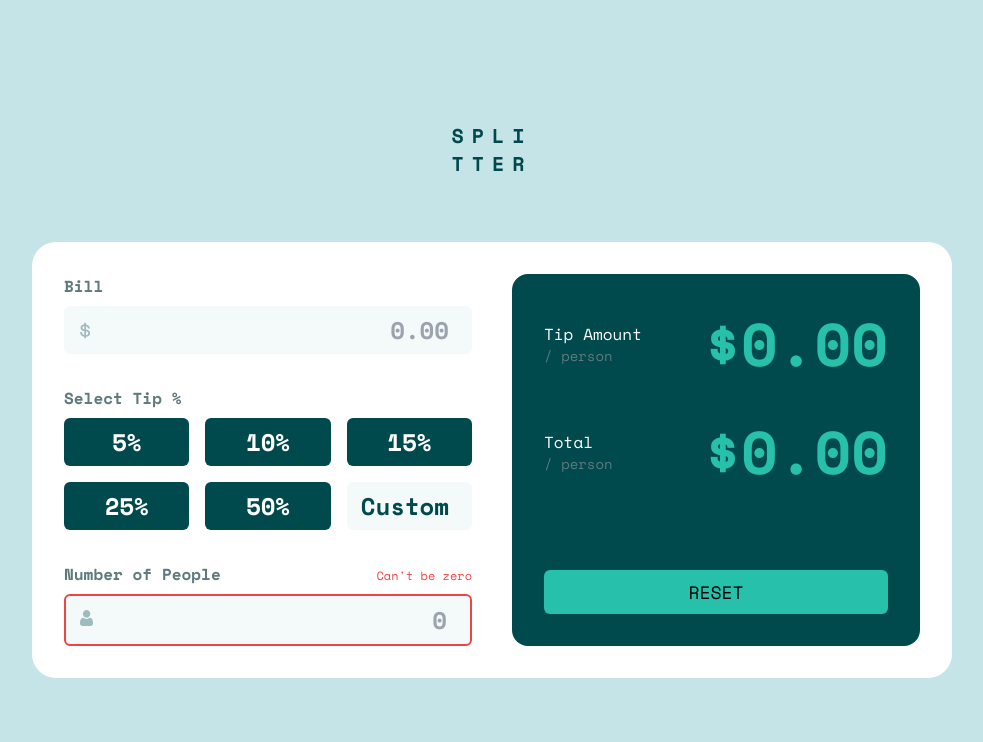
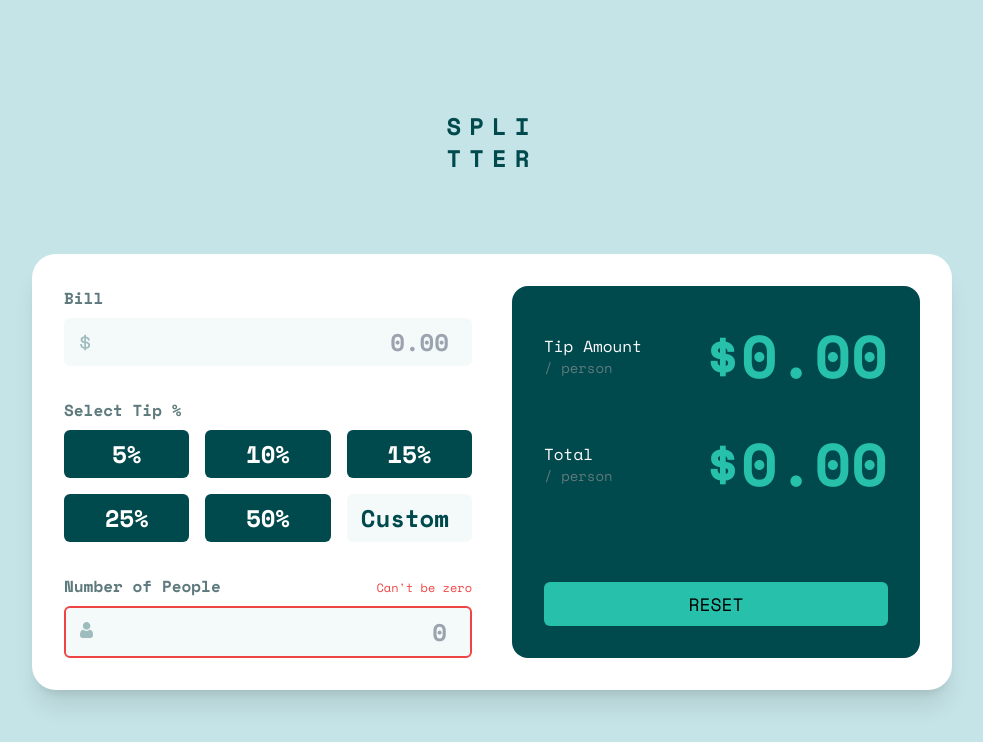
Before and after one commit to mdubelbeis/tip-calculator, a React (Create React App) app: page / in a window 1280 px wide. Shown: the top 742 px of the page, without its empty margins (148-1131 px from the left). Built offline with nearby package versions, Linux system fonts and the light colour scheme.

Commit message:
resized h1/added shadow

```diff
--- a/src/components/App.js
+++ b/src/components/App.js
@@ -55,15 +55,15 @@ const App = () => {
 
   return (
     <div className="flex flex-col h-screen items-center xl:justify-center">
-      <header className="p-8 text-center font-semibold tracking-[8px] xl:pt-0 xl:pb-16">
-        <div className="text-very-dark-cyan text-xl">
+      <header className="p-8 text-center font-semibold tracking-[8px] xl:pt-0 xl:pb-20">
+        <div className="text-very-dark-cyan text-2xl">
           <h1 className="flex flex-col">
             <span>SPLI</span>
             <span>TTER</span>
           </h1>
         </div>
       </header>
-      <main className="w-screen p-8 bg-pure-white rounded-t-3xl max-w-[500px] xl:grid xl:grid-cols-2 xl:gap-10 xl:max-w-[920px] xl:max-h-[481px] xl:rounded-3xl">
+      <main className="w-screen p-8 bg-pure-white rounded-t-3xl max-w-[500px] xl:grid xl:grid-cols-2 xl:gap-10 xl:max-w-[920px] xl:max-h-[481px] xl:rounded-3xl xl:shadow-xl">
         <Input
           setBill={setBill}
           setGuests={setGuests}
```
